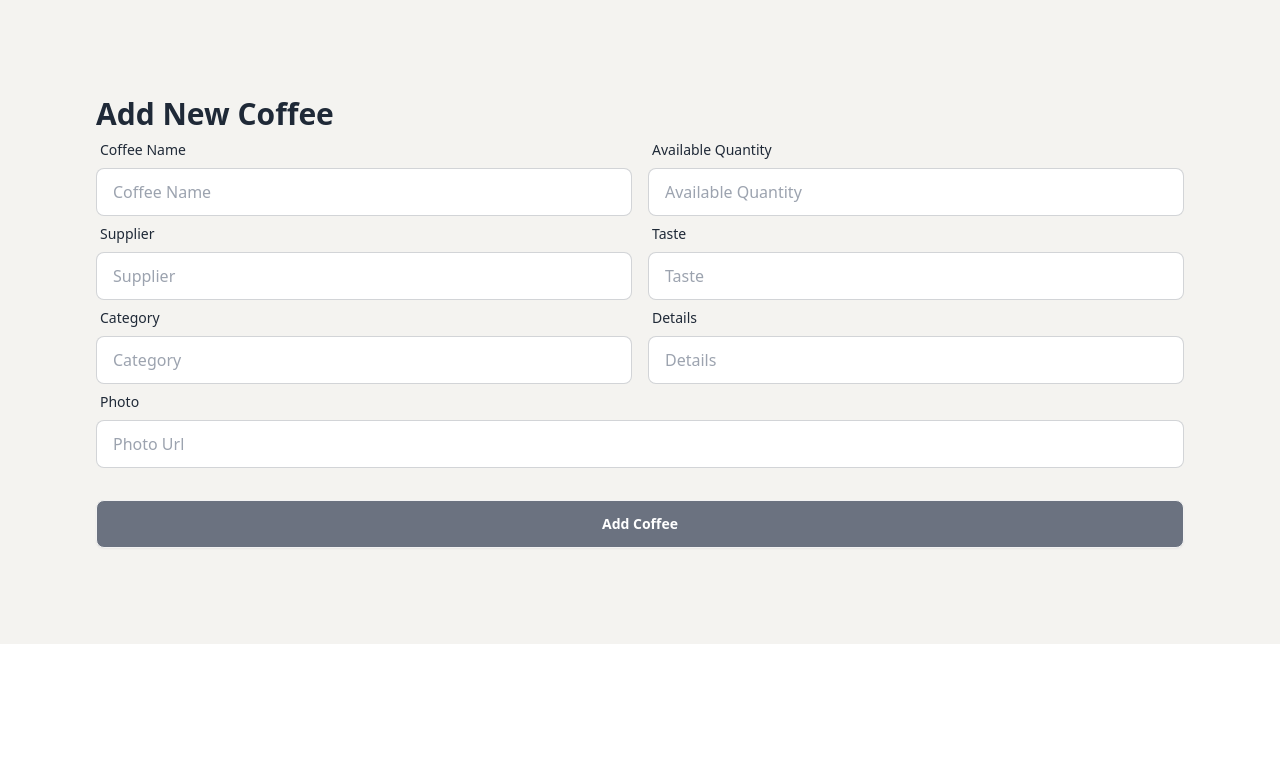
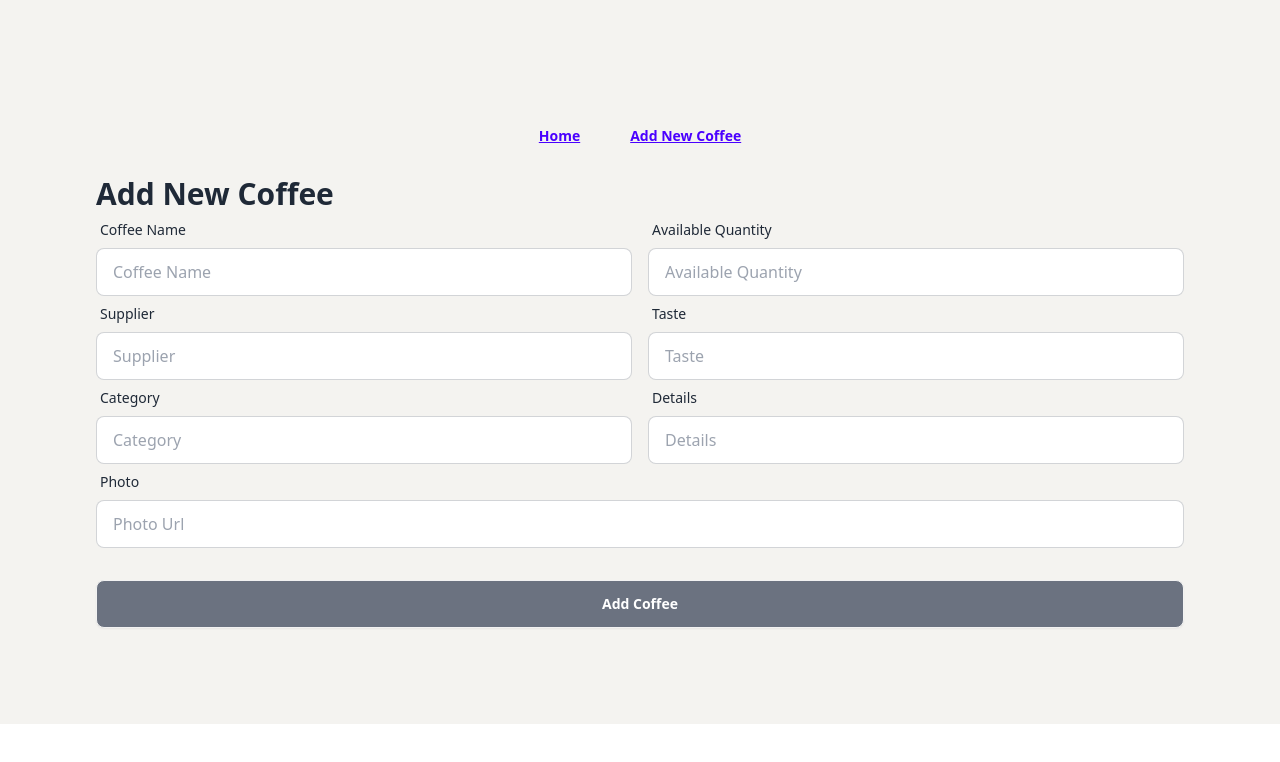
Before and after one commit to subas-roy/coffee-store-client, a React (Vite) app: page /addCoffee in a window 1280 px wide. Shown: the top 762 px of the page. Built offline with nearby package versions, Linux system fonts and the light colour scheme.

Commit message:
Display remainig coffees in UI after deleting a coffee

```diff
--- a/src/App.jsx
+++ b/src/App.jsx
@@ -1,15 +1,19 @@
 import { useLoaderData } from 'react-router-dom'
 import './App.css'
 import CoffeeCard from './components/CoffeeCard';
+import { useState } from 'react';
+import Links from './components/Links';
 
 function App() {
-  const coffees = useLoaderData();
+  const loadedCoffees = useLoaderData();
+  const [coffees, setCoffees] = useState(loadedCoffees);
   return (
     <>
-      <h1 className='text-6xl text-purple-600 my-20 text-center'>Hot Hot cold coffees: {coffees.length}</h1>
+      <h1 className='text-6xl text-purple-600 my-16 text-center'>Hot Hot cold coffees: {coffees.length}</h1>
+      <Links/>
       <div className='grid grid-cols-2 gap-4'>
         {
-          coffees.map(coffee => <CoffeeCard key={coffee._id} coffee={coffee}/>)
+          coffees.map(coffee => <CoffeeCard key={coffee._id} coffee={coffee} coffees={coffees} setCoffees={setCoffees}/>)
         }
       </div>
     </>
--- a/src/components/AddCoffee.jsx
+++ b/src/components/AddCoffee.jsx
@@ -1,5 +1,6 @@
 import { Helmet } from "react-helmet";
 import Swal from 'sweetalert2'
+import Links from "./Links";
 
 const AddCoffee = () => {
   const handleAddCoffee = event => {
@@ -42,6 +43,7 @@ const AddCoffee = () => {
       <Helmet>
         <title>Add New Coffee | Coffee Store</title>
       </Helmet>
+      <Links/>
       <h2 className="text-3xl font-extrabold">Add New Coffee</h2>
       <form onSubmit={handleAddCoffee}>
         {/* row name & quantity */}
--- a/src/components/CoffeeCard.jsx
+++ b/src/components/CoffeeCard.jsx
@@ -1,7 +1,7 @@
 import { Link } from "react-router-dom";
 import Swal from "sweetalert2";
 
-const CoffeeCard = ({ coffee }) => {
+const CoffeeCard = ({ coffee, coffees, setCoffees }) => {
   const { _id, name, quantity, supplier, taste, category, details, photo } = coffee;
   const handleDelete = _id => {
     console.log(_id)
@@ -28,6 +28,8 @@ const CoffeeCard = ({ coffee }) => {
                 text: "Coffee has been deleted.",
                 icon: "success"
               });
+              const remaining = coffees.filter(coffee => coffee._id !== _id);
+              setCoffees(remaining);
             }
           })
       }
--- /dev/null
+++ b/src/components/Links.jsx
@@ -0,0 +1,15 @@
+import React from 'react';
+import { NavLink } from 'react-router-dom';
+
+const Links = () => {
+  return (
+    <div className='my-4'>
+      <ul className='flex gap-4 justify-center'>
+        <li><NavLink className="btn btn-link" to={'/'}>Home</NavLink></li>
+        <li><NavLink className="btn btn-link" to={'/addCoffee'}>Add New Coffee</NavLink></li>
+      </ul>
+  </div>
+  );
+};
+
+export default Links;
--- a/src/components/UpdateCoffee.jsx
+++ b/src/components/UpdateCoffee.jsx
@@ -1,6 +1,7 @@
 import { Helmet } from "react-helmet";
 import { useLoaderData } from "react-router-dom";
 import Swal from "sweetalert2";
+import Links from "./Links";
 
 const UpdateCoffee = () => {
   const coffee = useLoaderData()
@@ -44,6 +45,7 @@ const UpdateCoffee = () => {
       <Helmet>
         <title>Update Coffee | Coffee Store</title>
       </Helmet>
+      l<Links/>
       <h2 className="text-3xl font-extrabold">Update {name}</h2>
       <form onSubmit={handleUpdateCoffee}>
         {/* row name & quantity */}
```
